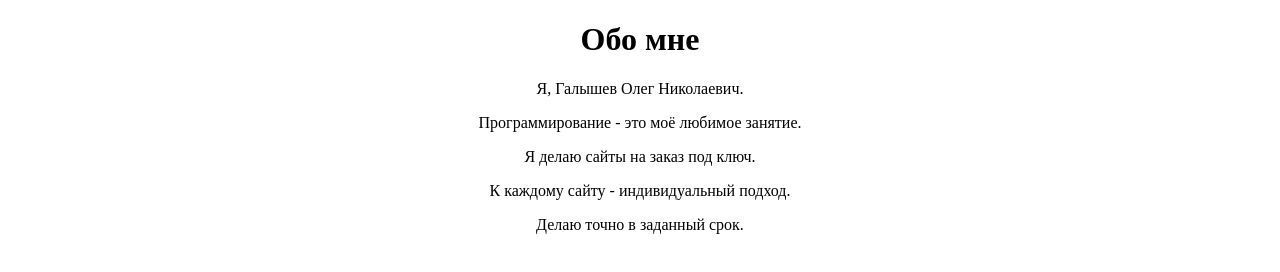
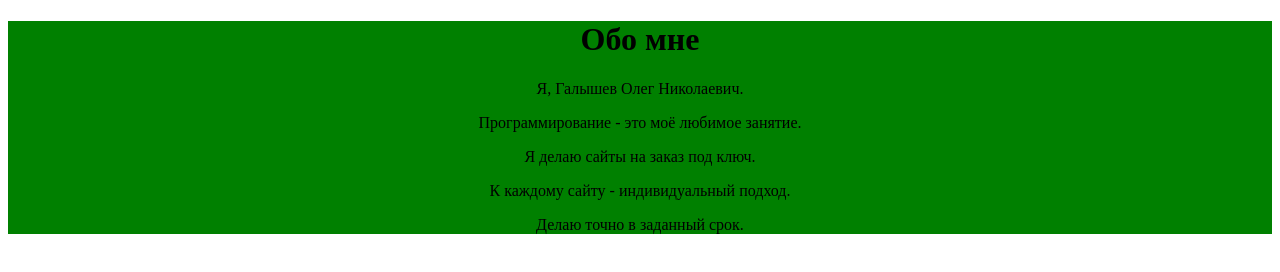
Before and after one commit to dadida1978/dadida1978.github.io, a plain HTML site: page index.html in a window 1280 px wide. Drawn offline with Linux system fonts and the light colour scheme.

Commit message:
стили3

```diff
--- a/index.html
+++ b/index.html
@@ -10,14 +10,19 @@ font-style: bold;
 p {
 text-align: center;
 }
+div {
+background-color: green;
+}
 </style>
 </head>
 <body>
+<div>
 <h1>Обо мне</h1>
 <p>Я, Галышев Олег Николаевич.</p>
 <p>Программирование - это моё любимое занятие.</p>
 <p>Я делаю сайты на заказ под ключ.</p>
 <p>К каждому сайту - индивидуальный подход.</p>
 <p>Делаю точно в заданный срок.</p>
+</div>
 </body>
 </html>
```
